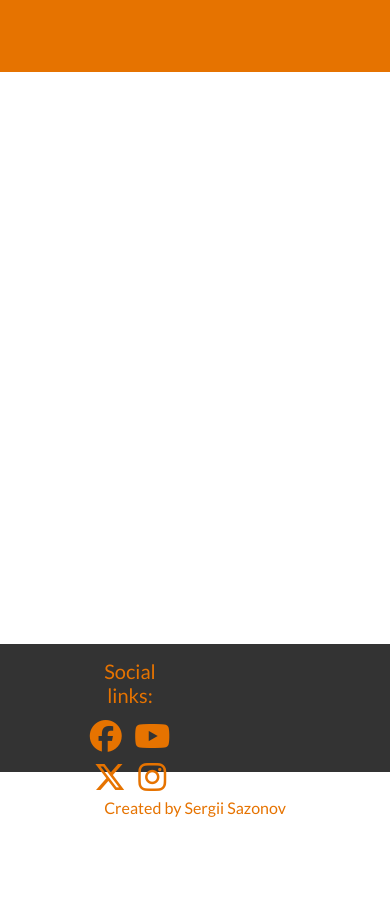
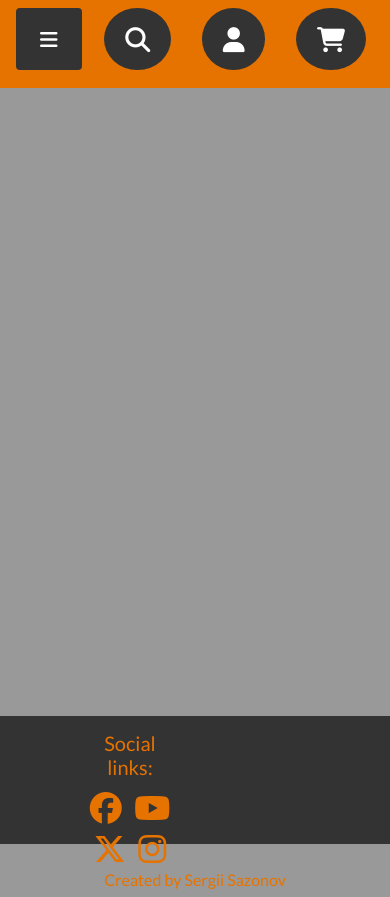
Before and after one commit to Technoid91/music-city, a Django app: page / in a window 390 px wide. Before the commit the page ends 817 px from the top, so only its background shows below. Run offline with Django 3.2, Linux system fonts and the light colour scheme; a user stored in the database is signed in; some libraries are stand-ins or nearby versions.

Commit message:
Updated styling for mobile-top-header

```diff
--- a/static/css/base.css
+++ b/static/css/base.css
@@ -4,11 +4,8 @@ html {
 
 body {
     color: #555;
+    background-color: #999;
     font-family: 'Lato'; /* add a fallback font */
-}
-
-.content-area {
-    min-height: calc(100vh - 12.5rem); /* 164px - size of header */
 }
 
 /* from Bulma */
@@ -56,11 +53,12 @@ body {
 .btn-secondary {
     background-color: #333 !important;
     color: white !important;
+    padding: 1rem 1.3rem;
 }
 
 .btn-secondary:hover {
     background-color: #111 !important;
-    color: orange !important;
+    color: #e67300 !important;
 }
 
 .border-black {
@@ -69,15 +67,46 @@ body {
 
 .search-bar {
     background-color: white;
-    border: 1px solid black;
+    border: 2px solid #e67300;
     border-radius: 3rem;
     padding-left: 15px;
 }
 
 header {
-    height: 4.5rem;
+    height: 5.5rem;
     background-color: #e67300;
 }
+
+.nav-link {
+    color: #e67300;
+    /*padding: 1rem 1.3rem;*/
+}
+
+.nav-link:hover {
+    color: #fff;
+}
+
+.navbar-nav {
+    background-color: #333;
+    padding-left: 20px;
+}
+
+.nav-dropdown {
+    background-color: #333;
+    opacity: 0.8;
+}
+
+.dropdown-item {
+    color: #ccc;
+}
+
+.dropdown-item:hover{
+    background-color: #e67300;
+}
+
+.content-area {
+        min-height: calc(100vh - 8rem); /* 164px - size of header */
+    }
 
 footer {
     height: 8rem;
@@ -171,9 +200,12 @@ footer {
 /* MEDIA QUERIES */
 /* Slightly larger container on xl screens */
 @media (min-width: 1200px) {
-  .container {
+    .container {
     max-width: 80%;
   }
+    .content-area {
+        min-height: calc(100vh - 12.5rem); /* 164px - size of header */
+    }
 }
 
 /* fixed top navbar only on medium and up */
@@ -185,8 +217,22 @@ footer {
         left: 0;
         z-index: 1030;
     }
-
     .header-container {
         padding-top: 4.6rem;
     }
+    .main-nav {
+        background-color: #333;
+    }
+    .btn-secondary {
+        padding: .7rem 1rem;
+    }
+    .content-area {
+        min-height: calc(100vh - 12.5rem); /* 164px - size of header */
+    }
+    .search-bar {
+        border: 1px solid black;
+    }
+    /*.nav-link {*/
+    /*    padding: 1rem 1.3rem;*/
+    /*}*/
 }
--- a/templates/base.html
+++ b/templates/base.html
@@ -36,13 +36,13 @@
         <header class="container-fluid fixed-top">
             <div id="topnav" class="row pt-lg-2 d-none d-lg-flex header-bg pb-2">
                 <div class="col-12 col-lg-4 my-auto py-1 py-lg-0 text-center text-lg-left">
-                    <a href="{% url 'home' %}" class="nav-link main-logo-link">
+                    <a href="{% url 'home' %}" class="text-decoration-none main-logo-link">
                         <h2 class="logo-font text-black my-0">music city</h2>
                     </a>
                 </div>
                 <div class="col-12 col-lg-4 my-auto py-1 py-lg-0">
                     <form method="GET" action="">
-                        <div class="input-group w-100 search-bar">
+                        <div class="input-group d-flex align-items-center w-100 search-bar">
                             <input class="form-control border-0 " type="text" name="q" placeholder="Search for your instrument">
                             <div class="input-group-append">
                                 <button class="btn btn-secondary border-0 rounded-circle" type="submit">
@@ -52,16 +52,15 @@
                         </div>
                     </form>
                 </div>
-
-                <div class="col-12 col-lg-4 my-auto py-1 py-lg-0">
+                <div class="col-12 col-lg-4 my-auto py-1 py-lg-0 pr-5 d-flex justify-content-end">
                     <ul class="list-inline list-unstyled text-center my-0">
                         <li class="list-inline-item dropdown">
-                            <a class="text-black nav-link btn btn-lg btn-secondary border-0 rounded-circle" href="#" id="user-options" data-toggle="dropdown" aria-haspopup="true" aria-expanded="false">
+                            <a class="text-black btn btn-lg btn-secondary border-0 rounded-circle" href="#" id="user-options" data-toggle="dropdown" aria-haspopup="true" aria-expanded="false">
                                 <div class="text-center">
                                     <div><i class="fas fa-user fa-lg"></i></div>
                                 </div>
                             </a>
-                            <div class="dropdown-menu bg-secondary border-0" aria-labelledby="user-options">
+                            <div class="dropdown-menu nav-dropdown border-0" aria-labelledby="user-options">
                                 {% if request.user.is_authenticated %}
                                     {% if request.user.is_superuser %}
                                         <a href="" class="dropdown-item">Product management</a>
@@ -75,7 +74,7 @@
                             </div>
                         </li>
                         <li class="list-inline-item">
-                            <a class="{% if grand_total %} text-info font-weight-bold{% else %}text-black{% endif %} nav-link btn btn-lg btn-secondary border-0 rounded-circle" href="">
+                            <a class="{% if grand_total %} text-info font-weight-bold{% else %}text-black{% endif %} btn btn-lg btn-secondary border-0 rounded-circle" href="">
                                 <div class="text-center">
                                     <div><i class="fa-solid fa-cart-shopping fa-lg"></i></div>
                                 </div>
@@ -83,6 +82,17 @@
                         </li>
                     </ul>
                 </div>
+            </div>
+            <div class="row main-nav">
+                <nav class="navbar navbar-expand-lg w-100">
+                    <button class="btn-lg btn-secondary rounded border-0 d-lg-none" type="button" data-toggle="collapse" data-target="#main-nav" aria-controls="main-nav" aria-expanded="false" aria-label="Toggle navigation">
+                        <span class="icon">
+                            <i class="fa-solid fa-bars"></i>
+                        </span>
+                    </button>
+                    {% include 'includes/mobile_top_header.html' %}
+                    {% include 'includes/main_nav.html' %}
+                </nav>
             </div>
 
         </header>
--- /dev/null
+++ b/templates/includes/main_nav.html
@@ -0,0 +1,57 @@
+<div class="collapse navbar-collapse" id="main-nav">
+    <ul class="navbar-nav w-auto mx-auto">
+        <li class="nav-item">
+            <a class="nav-link text-uppercase mr-5" href="#">Blog</a>
+        </li>
+        <li class="nav-item">
+            <a class="nav-link text-uppercase mr-5" href="#">Lessons</a>
+        </li>
+        <li class="nav-item dropdown">
+            <a class="text-uppercase font-weight-bold nav-link mr-5" href="#" id="pianos-link" data-toggle="dropdown" aria-haspopup="true" aria-expanded="false">
+                Pianos & Keyboards
+            </a>
+            <div class="dropdown-menu nav-dropdown border-0" aria-labelledby="pianos-link">
+                <a href="#" class="dropdown-item">Pianos & Keyboards</a>
+                <a href="#" class="dropdown-item">Acoustic Guitars</a>
+                <a href="#" class="dropdown-item">Electric Guitars</a>
+                <a href="#" class="dropdown-item">Guitar Amps</a>
+                <a href="#" class="dropdown-item">Bass Guitars</a>
+                <a href="#" class="dropdown-item">Combo</a>
+                <a href="#" class="dropdown-item">Drums & Percussion</a>
+                <a href="#" class="dropdown-item">Base</a>
+                <a href="#" class="dropdown-item">Accessories</a>
+            </div>
+        </li>
+        <li class="nav-item dropdown">
+            <a class="logo-font font-weight-bold text-uppercase nav-link mr-5" href="#" id="guitars-link" data-toggle="dropdown" aria-haspopup="true" aria-expanded="false">
+                Guitars
+            </a>
+            <div class="dropdown-menu nav-dropdown border-0" aria-labelledby="guitars-link">
+                <a href="#" class="dropdown-item">Acoustic Guitars</a>
+                <a href="#" class="dropdown-item">Electric Guitars</a>
+                <a href="#" class="dropdown-item">Guitar Amps</a>
+                <a href="#" class="dropdown-item">Bass Guitars</a>
+            </div>
+        </li>
+        <li class="nav-item dropdown">
+            <a class="logo-font font-weight-bold text-uppercase nav-link mr-5" href="#" id="drums-link" data-toggle="dropdown" aria-haspopup="true" aria-expanded="false">
+                Drums & Percussion
+            </a>
+            <div class="dropdown-menu nav-dropdown border-0" aria-labelledby="drums-link">
+                <a href="#" class="dropdown-item">Drums & Percussion</a>
+                <a href="#" class="dropdown-item">Base</a>
+                <a href="#" class="dropdown-item">Accessories</a>
+            </div>
+        </li>
+        <li class="nav-item dropdown">
+            <a class="logo-font font-weight-bold text-uppercase nav-link mr-5" href="#" id="accessories-link" data-toggle="dropdown" aria-haspopup="true" aria-expanded="false">
+                Accessories
+            </a>
+            <div class="dropdown-menu nav-dropdown" aria-labelledby="accessories-link">
+                <a href="#" class="dropdown-item">For guitar</a>
+                <a href="#" class="dropdown-item">For drums</a>
+            </div>
+        </li>
+
+    </ul>
+</div>
--- /dev/null
+++ b/templates/includes/mobile_top_header.html
@@ -0,0 +1,66 @@
+<li class="list-inline-item">
+    <a class="text-black btn btn-lg btn-secondary rounded-circle border-0 nav-link d-block d-lg-none" href="#" id="mobile-search" data-toggle="dropdown" aria-haspopup="true" aria-expanded="false">
+        <div class="text-center">
+            <div class=""><i class="fas fa-search fa-lg"></i></div>
+<!--            <p class="my-0">Search</p>-->
+        </div>
+    </a>
+    <div class="dropdown-menu nav-dropdown border-0 w-100 rounded-0 my-0" aria-labelledby="mobile-search">
+        <form class="form" method="GET" action="">
+            <div class="input-group d-flex align-items-center w-100 search-bar">
+                <input class="form-control rounded-0" type="text" name="q" placeholder="Search for your instrument">
+                <div class="input-group-append">
+                    <button class="btn btn-secondary border-0 rounded-circle" type="submit">
+                        <span class="icon">
+                            <i class="fas fa-search"></i>
+                        </span>
+                    </button>
+                </div>
+            </div>
+        </form>
+    </div>
+</li>
+<li class="list-inline-item dropdown">
+<!--    <a class="text-black nav-link d-block d-lg-none" href="#" id="user-options" data-toggle="dropdown" aria-haspopup="true" aria-expanded="false">-->
+<!--        <div class="text-center">-->
+<!--            <div><i class="fas fa-user fa-lg"></i></div>-->
+<!--            <p class="my-0">My Account</p>-->
+<!--        </div>-->
+<!--    </a>-->
+    <a class="text-black nav-link d-block d-lg-none btn btn-lg btn-secondary border-0 rounded-circle" href="#" id="user-options" data-toggle="dropdown" aria-haspopup="true" aria-expanded="false">
+        <div class="text-center">
+            <div><i class="fas fa-user fa-lg"></i></div>
+        </div>
+    </a>
+    <div class="dropdown-menu border-0" aria-labelledby="user-options">
+        {% if request.user.is_authenticated %}
+            {% if request.user.is_superuser %}
+                <a href="{% url 'account_logout' %}" class="dropdown-item">Product Management</a>
+            {% endif %}
+            <a href="{% url 'profile' %}" class="dropdown-item">My Profile</a>
+            <a href="{% url 'account_logout' %}" class="dropdown-item">Logout</a>
+        {% else %}
+            <a href="{% url 'account_signup' %}" class="dropdown-item">Register</a>
+            <a href="{% url 'account_login' %}" class="dropdown-item">Login</a>
+        {% endif %}
+    </div>
+</li>
+<li class="list-inline-item">
+<!--    <a class="{% if grand_total %}text-primary font-weight-bold{% else %}text-black{% endif %} nav-link d-block d-lg-none" href="">-->
+<!--        <div class="text-center">-->
+<!--            <div><i class="fas fa-shopping-bag fa-lg"></i></div>-->
+<!--            <p class="my-0">-->
+<!--                {% if grand_total %}-->
+<!--                    ${{ grand_total|floatformat:2 }}-->
+<!--                {% else %}-->
+<!--                    $0.00-->
+<!--                {% endif %}-->
+<!--            </p>-->
+<!--        </div>-->
+<!--    </a>-->
+    <a class="{% if grand_total %} text-info font-weight-bold{% else %}text-black{% endif %} nav-link d-block d-lg-none btn btn-lg btn-secondary border-0 rounded-circle" href="">
+        <div class="text-center">
+            <div><i class="fa-solid fa-cart-shopping fa-lg"></i></div>
+        </div>
+    </a>
+</li>
```
